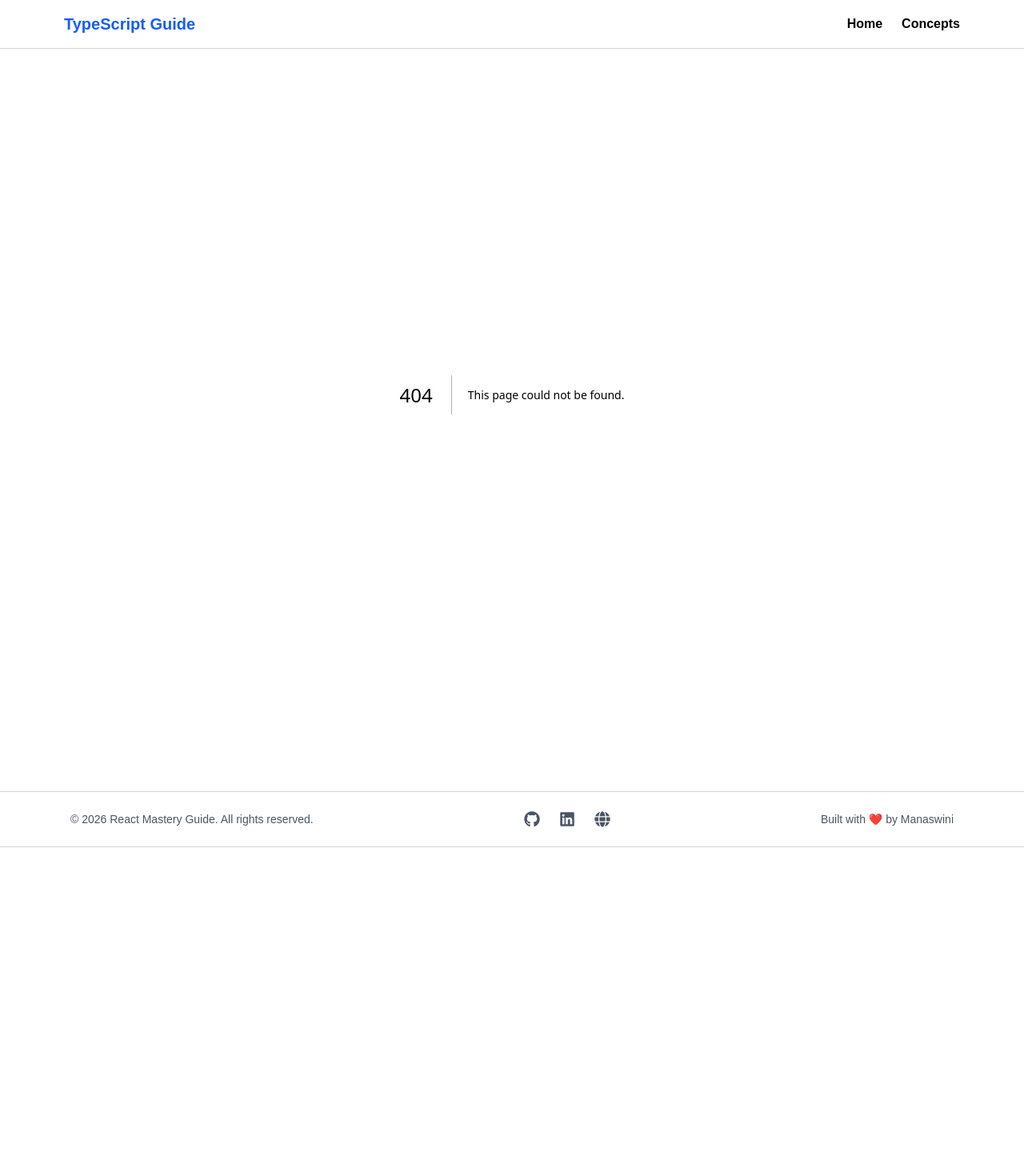
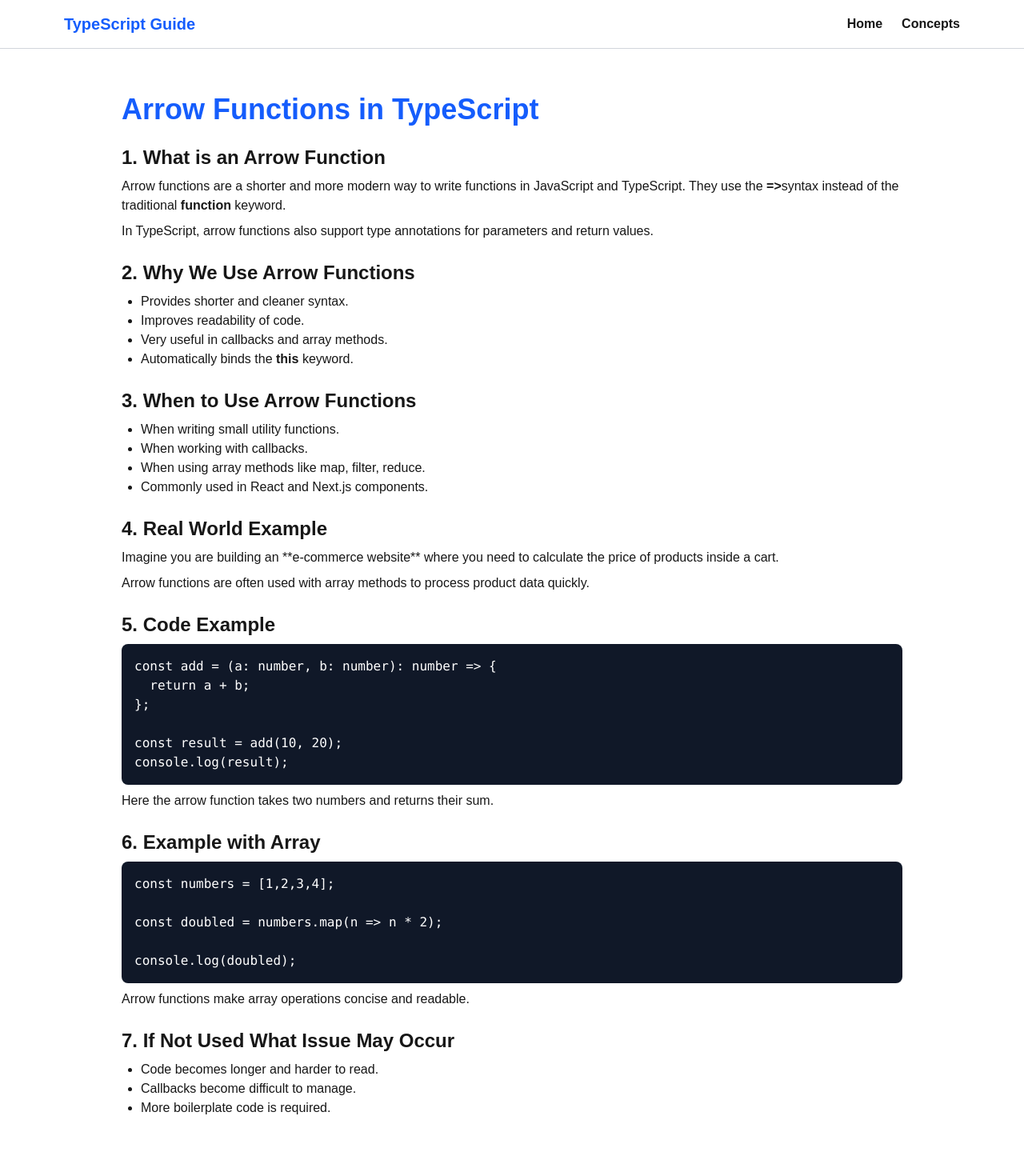
Before and after one commit to Monisasmal/Type-script-Concept, a Next.js app: page /concepts/ArrowFunctions in a window 1280 px wide. Before the commit this address had no page. Shown: the top 1470 px of the page at 80% size. Before the commit the page ends 1059 px from the top, so only its background shows below. Built offline with nearby package versions, Linux system fonts and the light colour scheme.

Commit message:
update concept

```diff
--- /dev/null
+++ b/src/app/concepts/ArrowFunctions/page.tsx
@@ -0,0 +1,126 @@
+export default function ArrowFunctionsTS() {
+  return (
+    <div className="max-w-5xl mx-auto p-6">
+
+      <h1 className="text-4xl font-bold text-blue-600 mb-6">
+        Arrow Functions in TypeScript
+      </h1>
+
+      {/* What */}
+      <section className="mb-6">
+        <h2 className="text-2xl font-semibold mb-2">
+          1. What is an Arrow Function
+        </h2>
+
+        <p>
+          Arrow functions are a shorter and more modern way to write
+          functions in JavaScript and TypeScript. They use the <b>=&gt;</b>
+          syntax instead of the traditional <b>function</b> keyword.
+        </p>
+
+        <p className="mt-2">
+          In TypeScript, arrow functions also support type annotations
+          for parameters and return values.
+        </p>
+      </section>
+
+      {/* Why */}
+      <section className="mb-6">
+        <h2 className="text-2xl font-semibold mb-2">
+          2. Why We Use Arrow Functions
+        </h2>
+
+        <ul className="list-disc ml-6">
+          <li>Provides shorter and cleaner syntax.</li>
+          <li>Improves readability of code.</li>
+          <li>Very useful in callbacks and array methods.</li>
+          <li>Automatically binds the <b>this</b> keyword.</li>
+        </ul>
+      </section>
+
+      {/* When */}
+      <section className="mb-6">
+        <h2 className="text-2xl font-semibold mb-2">
+          3. When to Use Arrow Functions
+        </h2>
+
+        <ul className="list-disc ml-6">
+          <li>When writing small utility functions.</li>
+          <li>When working with callbacks.</li>
+          <li>When using array methods like map, filter, reduce.</li>
+          <li>Commonly used in React and Next.js components.</li>
+        </ul>
+      </section>
+
+      {/* Real World */}
+      <section className="mb-6">
+        <h2 className="text-2xl font-semibold mb-2">
+          4. Real World Example
+        </h2>
+
+        <p>
+          Imagine you are building an **e-commerce website** where you
+          need to calculate the price of products inside a cart.
+        </p>
+
+        <p className="mt-2">
+          Arrow functions are often used with array methods to process
+          product data quickly.
+        </p>
+      </section>
+
+      {/* Code */}
+      <section className="mb-6">
+        <h2 className="text-2xl font-semibold mb-2">
+          5. Code Example
+        </h2>
+
+        <pre className="bg-gray-900 text-white p-4 rounded-lg">
+{`const add = (a: number, b: number): number => {
+  return a + b;
+};
+
+const result = add(10, 20);
+console.log(result);`}
+        </pre>
+
+        <p className="mt-2">
+          Here the arrow function takes two numbers and returns their sum.
+        </p>
+      </section>
+
+      {/* Another Example */}
+      <section className="mb-6">
+        <h2 className="text-2xl font-semibold mb-2">
+          6. Example with Array
+        </h2>
+
+        <pre className="bg-gray-900 text-white p-4 rounded-lg">
+{`const numbers = [1,2,3,4];
+
+const doubled = numbers.map(n => n * 2);
+
+console.log(doubled);`}
+        </pre>
+
+        <p className="mt-2">
+          Arrow functions make array operations concise and readable.
+        </p>
+      </section>
+
+      {/* Issue */}
+      <section>
+        <h2 className="text-2xl font-semibold mb-2">
+          7. If Not Used What Issue May Occur
+        </h2>
+
+        <ul className="list-disc ml-6">
+          <li>Code becomes longer and harder to read.</li>
+          <li>Callbacks become difficult to manage.</li>
+          <li>More boilerplate code is required.</li>
+        </ul>
+      </section>
+
+    </div>
+  );
+}
--- /dev/null
+++ b/src/app/concepts/FunctionOverloading/page.tsx
@@ -0,0 +1,109 @@
+export default function FunctionOverloading() {
+  return (
+    <div className="max-w-5xl mx-auto p-6">
+
+      <h1 className="text-4xl font-bold text-blue-600 mb-6">
+        Function Overloading in TypeScript
+      </h1>
+
+      {/* What */}
+      <section className="mb-6">
+        <h2 className="text-2xl font-semibold mb-2">
+          1. What is Function Overloading
+        </h2>
+
+        <p>
+          Function overloading allows a function to have multiple
+          signatures with different parameter types while sharing
+          a single implementation.
+        </p>
+
+        <p className="mt-2">
+          This means the same function name can behave differently
+          depending on the type or number of arguments passed.
+        </p>
+      </section>
+
+      {/* Why */}
+      <section className="mb-6">
+        <h2 className="text-2xl font-semibold mb-2">
+          2. Why We Use Function Overloading
+        </h2>
+
+        <ul className="list-disc ml-6">
+          <li>Allows a function to work with multiple data types.</li>
+          <li>Improves flexibility of functions.</li>
+          <li>Maintains clean and reusable code.</li>
+          <li>Provides better type safety.</li>
+        </ul>
+      </section>
+
+      {/* When */}
+      <section className="mb-6">
+        <h2 className="text-2xl font-semibold mb-2">
+          3. When to Use Function Overloading
+        </h2>
+
+        <ul className="list-disc ml-6">
+          <li>When the same operation works with different data types.</li>
+          <li>When designing APIs or libraries.</li>
+          <li>When function behavior depends on input type.</li>
+        </ul>
+      </section>
+
+      {/* Real World */}
+      <section className="mb-6">
+        <h2 className="text-2xl font-semibold mb-2">
+          4. Real World Example
+        </h2>
+
+        <p>
+          Imagine a **search function** in a website. The user might search
+          using either a product ID (number) or a product name (string).
+        </p>
+
+        <p className="mt-2">
+          Function overloading allows the same search function to handle
+          both types of inputs.
+        </p>
+      </section>
+
+      {/* Code */}
+      <section className="mb-6">
+        <h2 className="text-2xl font-semibold mb-2">
+          5. Code Example
+        </h2>
+
+        <pre className="bg-gray-900 text-white p-4 rounded-lg">
+{`function add(a: number, b: number): number;
+function add(a: string, b: string): string;
+
+function add(a: any, b: any) {
+  return a + b;
+}
+
+console.log(add(10, 20));
+console.log(add("Hello ", "World"));`}
+        </pre>
+
+        <p className="mt-2">
+          The same function works with both numbers and strings.
+        </p>
+      </section>
+
+      {/* Issue */}
+      <section>
+        <h2 className="text-2xl font-semibold mb-2">
+          6. If Not Used What Issue May Occur
+        </h2>
+
+        <ul className="list-disc ml-6">
+          <li>You may need to create multiple functions for the same task.</li>
+          <li>Code duplication increases.</li>
+          <li>Code becomes harder to maintain.</li>
+        </ul>
+      </section>
+
+    </div>
+  );
+}
--- a/src/app/concepts/page.tsx
+++ b/src/app/concepts/page.tsx
@@ -24,6 +24,8 @@ const concept = [
      {name: "What is Default Parameters?", path:"/concepts/DefaultParameters"},
      {name: "What is Rest Parameters?", path:"/concepts/RestParameters"},
      {name: "What is Function Return Type?", path:"/concepts/FunctionReturnTypes"},
+     {name: "What is Arrow Function?", path:"/concepts/ArrowFunctions"},
+     {name: "What is Function Overloading?", path:"/concepts/FunctionOverloading"},
 ];
 
 export default function Concepts(){
```
